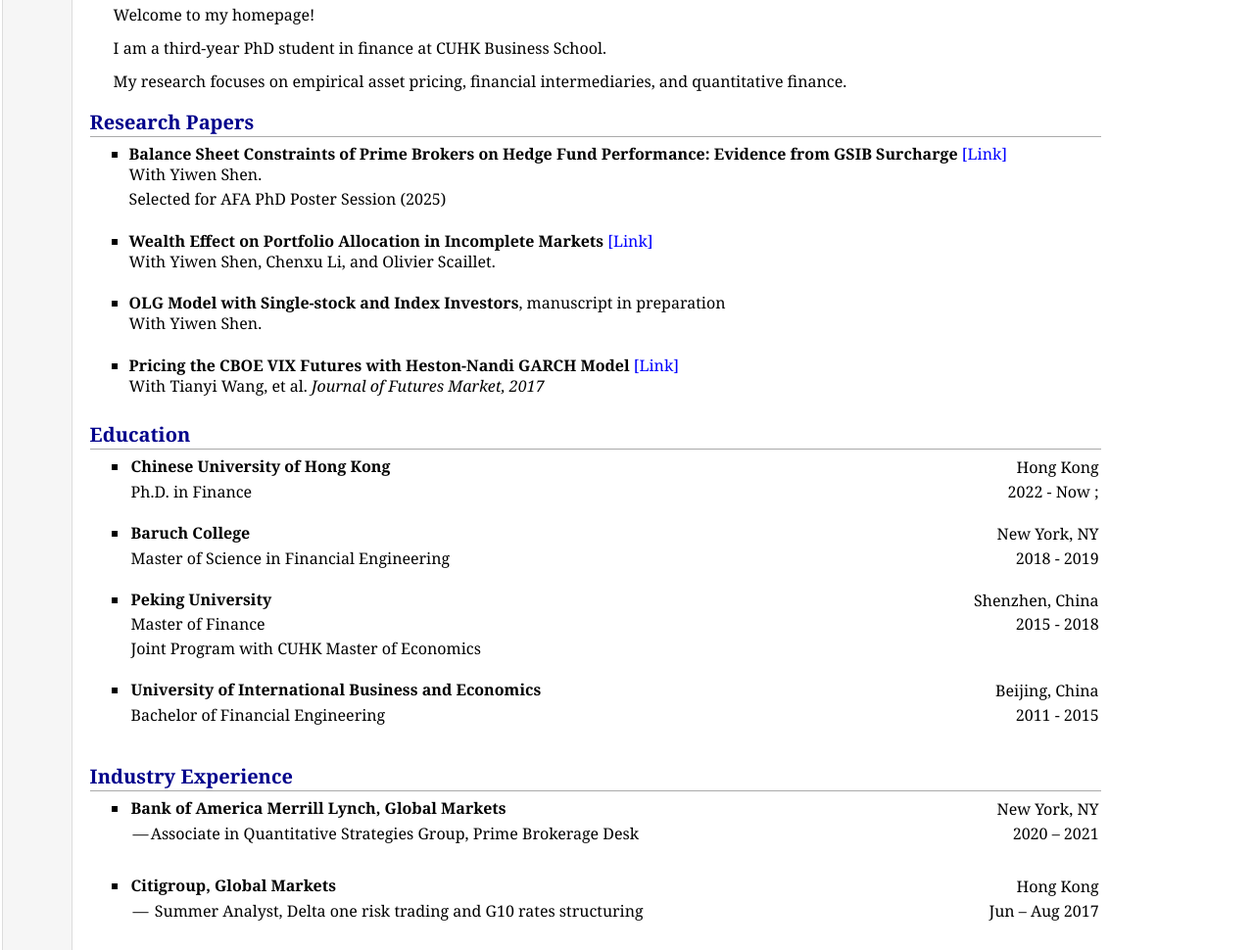
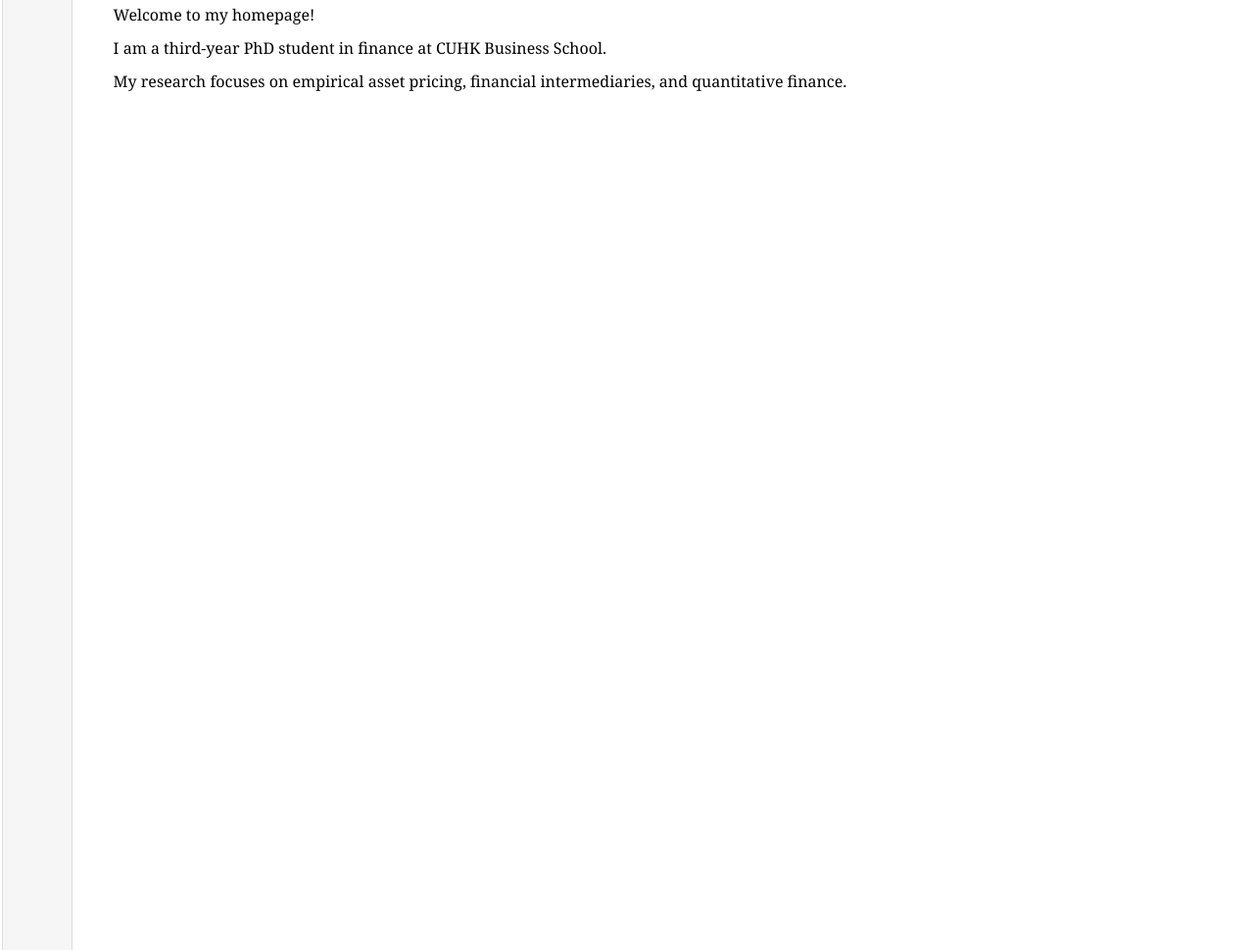
Before and after one commit to yuetingjiang/yuetingjiang.github.io, a plain HTML site: page index.html in a window 1280 px wide. Shown: the part 95-1065 px from the top of the page at 98% size. Drawn offline with Linux system fonts and the light colour scheme.

Commit message:
Add files via upload

```diff
--- a/index.html
+++ b/index.html
@@ -39,150 +39,7 @@
 <div class="content-entry">
 
 
-  <h2>Research Papers </h2>
-  <ul>
 
-  <li>
-    <p><strong>	Balance Sheet Constraints of Prime Brokers on Hedge Fund Performance: Evidence from GSIB Surcharge</strong> <a href="https://papers.ssrn.com/sol3/papers.cfm?abstract_id=4908662" target="_blank">[Link]</a><br>
-      With Yiwen Shen. </p>
-      <p>Selected for AFA PhD Poster Session (2025) </p>
-  </li>
-
-  <div style="line-height:100%;">
-    <br>
-  </div>
-  <li>
-    <p><strong>	Wealth Effect on Portfolio Allocation in Incomplete Markets</strong> <a href="https://papers.ssrn.com/sol3/papers.cfm?abstract_id=3580735" target="_blank">[Link]</a><br>
-      With Yiwen Shen, Chenxu Li, and Olivier Scaillet. </p>
-  </li>
-
-  <div style="line-height:100%;">
-    <br>
-  </div>
-  <li>
-    <p><strong>	OLG Model with Single-stock and Index Investors</strong>, manuscript in preparation</a><br>
-      With Yiwen Shen. </p>
-  </li>
-
-  <div style="line-height:100%;">
-    <br>
-  </div>
-
-    <li>
-      <p><strong>Pricing the CBOE VIX Futures with Heston-Nandi GARCH Model</strong> <a href="https://onlinelibrary.wiley.com/doi/full/10.1002/fut.21820" target="_blank">[Link]</a> <br />
-        With Tianyi Wang, et al. <em>Journal of Futures Market, 2017</em></p>
-    </li>
-  </ul>
-
-
-
-<h2>Education</h2>
-<ul>
-<li style="margin:0px; font-size:100%"><p style="float:right; margin:2px; font-size:100%"> Hong Kong</p>
-<p style="margin:2px; font-size:100%"><b>Chinese University of Hong Kong</b> </p></li>
-<div style="line-height:0%;">
-    <br>
-</div>
-<div style="clear:both"></div>
-
-<p style="float:right; margin:2px; font-size:100%">2022 - Now ; </p>
-<p style="margin:2px; font-size:100%">Ph.D.  in Finance </p>
-
-<div style="line-height:0%;">
-    <br>
-</div>
-
-
-<div style="line-height:100%;">
-    <br>
-</div>
-
-<li style="margin:0px; font-size:100%">
-    <p style="float:right; margin:2px; font-size:100%"> New York, NY </p>
-    <p style="margin:2px; font-size:100%"><b>Baruch College </b> </p>
-</li>
-<div style="clear:both"></div>
-<p style="float:right; margin:2px; font-size:100%">2018 - 2019 </p>
-<p style="margin:2px; font-size:100%">Master of Science in Financial Engineering </p>
-<div style="clear:both">
-  <div style="clear:both"></div>
-
-  <div style="line-height:100%;">
-    <br>
-  </div>
-</div>
-<li style="margin:0px">
-  <p style="float:right; margin:2px; font-size:100%"> Shenzhen, China </p>
-  <p style="margin:2px; font-size:100%"><b>Peking University </b> </p>
-</li>
-<div style="clear:both"></div>
-<p style="float:right; margin:2px; font-size:100%">2015 - 2018 </p>
-<p style="margin:2px; font-size:100%">Master of Finance</p>
-<div style="clear:both"></div>
-<p style="margin:2px; font-size:100%">Joint Program with CUHK Master of Economics</p>
-
-<div style="line-height:100%;">
-  <br>
-</div>
-<li style="margin:0px; font-size:100%">
-  <p style="float:right; margin:2px; font-size:100%"> Beijing, China </p>
-  <p style="margin:2px; font-size:100%"><b>University of International Business and Economics </b> </p>
-</li>
-
-<div style="clear:both"></div>
-<p style="float:right; margin:2px; font-size:100%">2011 - 2015 </p>
-<p style="margin:2px; font-size:100%">Bachelor of Financial Engineering </p>
-</ul>
-
-
-
-
-<div style="clear:both"></div>
-<div style="clear:both"></div>
-
-<div style="clear:both"></div>
-<div style="clear:both"></div>
-<h2>Industry Experience</h2>
-<ul>
-
-  <li style="margin:0px">
-    <p style="float:right; margin:2px; font-size:100%"> New York, NY </p>
-    <p style="margin:2px; font-size:100%"><b>Bank of America Merrill Lynch, Global Markets</b></p>
-  </li>
-  <div style="clear:both"></div>
-  <p style="float:right; margin:2px; font-size:100%">2020 –  2021 </p>
-  <p style="margin:2px; font-size:100%"><span style="margin:2px">—</span>Associate in Quantitative Strategies Group, Prime Brokerage Desk</p>
-  <div style="line-height:100%;">
-    <ul>
-      <div style="line-height:100%;"></div>
-    </ul>
-  </div>
-
-<div style="clear:both"></div>
-
-<div style="line-height:100%;">
-    <br>
-</div>
-
-<li style="margin:0px">
-    <p style="float:right; margin:2px; font-size:100%"> Hong Kong </p>
-    <p style="margin:2px; font-size:100%"><b>Citigroup, Global Markets </b> </p>
-</li>
-<div style="clear:both"></div>
-<p style="float:right; margin:2px; font-size:100%">Jun – Aug 2017</p>
-<p style="margin:2px; font-size:100%"><span style="margin:2px">—</span> Summer Analyst, Delta one risk trading and G10 rates structuring </p>
-<div style="clear:both"></div>
-<p style="margin:2px; font-size:100%">&nbsp;</p>
-<div style="clear:both"></div>
-<div style="clear:both"></div>
-</ul>
-
-</td>
-</tr>
-  <tr valign="top">
-    <td  id="layout-menu2">&nbsp;</td>
-    <td  id="layout-content2">&nbsp;</td>
-  </tr>
 </tbody>
 </table>
 <!-- Start of StatCounter Code for Default Guide -->
```
